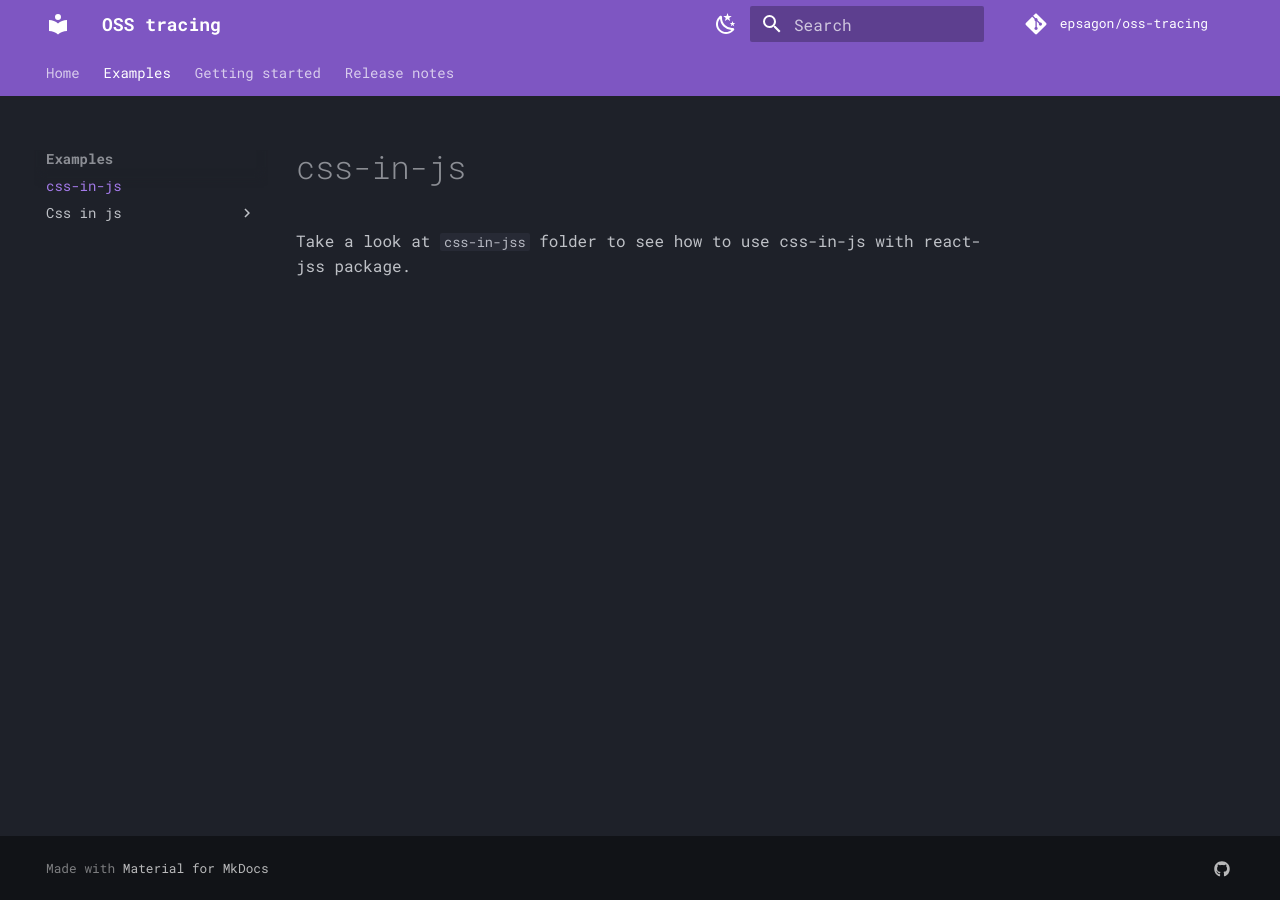
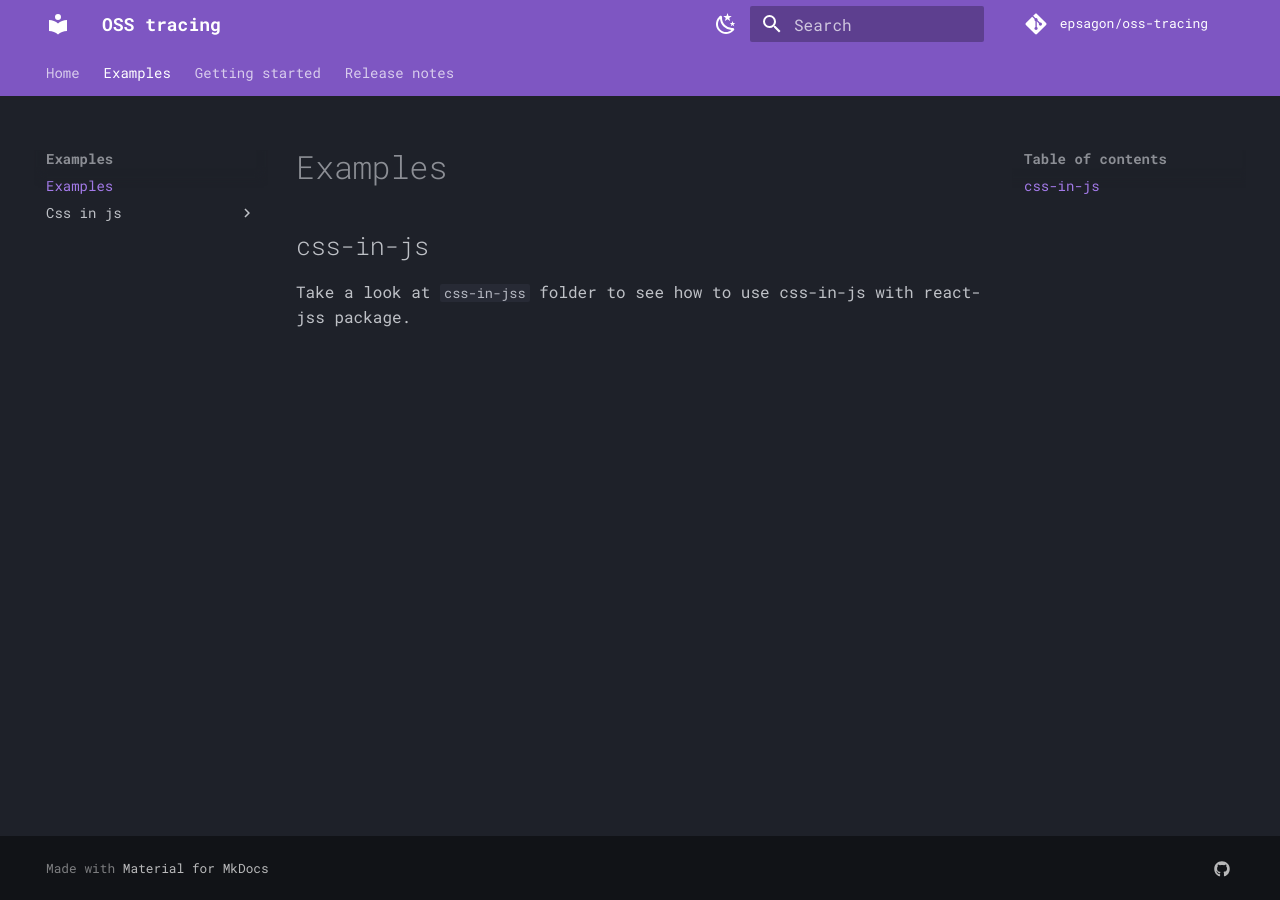
Before and after one commit to teletrace/teletrace, an MkDocs documentation site: the page built from website/docs/examples/examples.md, in a window 1280 px wide. Built offline with MkDocs 1.6.1 and Material for MkDocs 9.7.7, drawn with Linux system fonts in a browser that asks for light colours; comment, search, counter and statistics services are not loaded.

Commit message:
update examples.md file

```diff
--- a/website/docs/examples/examples.md
+++ b/website/docs/examples/examples.md
@@ -1,3 +1,3 @@
-# css-in-js
+## css-in-js
 
 Take a look at `css-in-jss` folder to see how to use css-in-js with react-jss package.
```
